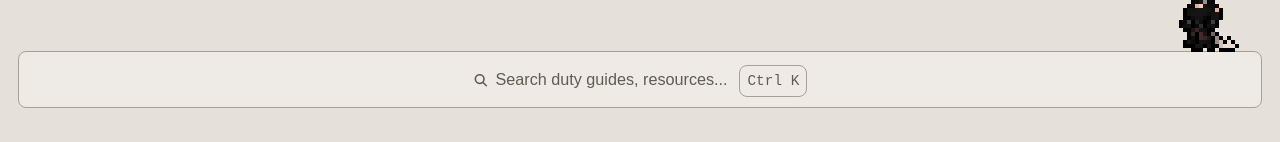
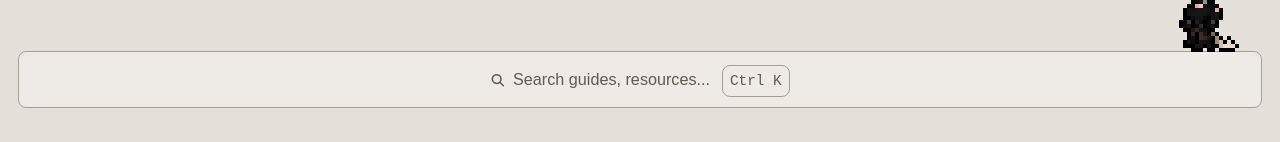
Before and after one commit to Vittv/aetheryte, a React (Vite) app: page / in a window 1280 px wide. Shown: the part 286-428 px from the top of the page. Built offline with nearby package versions, Linux system fonts and the light colour scheme; no server answers; a web font is replaced by a local one.

Commit message:
fix ex data, add aliases, and polish homepage

```diff
--- a/data/duties.json
+++ b/data/duties.json
@@ -1,73 +1,81 @@
 [
   {
-    "slug": "cr1",
+    "slug": "another-sildhin-subterrane",
     "name": "Another Sil'dihn Subterrane",
     "type": "criterion",
     "order": 1
   },
   {
-    "slug": "cr2",
+    "slug": "another-mount-rokkon",
     "name": "Another Mount Rokkon",
     "type": "criterion",
     "order": 2
   },
   {
-    "slug": "cr3",
+    "slug": "another-aloalo-island",
     "name": "Another Aloalo Island",
     "type": "criterion",
     "order": 3
   },
   {
-    "slug": "cr4",
+    "slug": "another-merchants-tale",
     "name": "Another Merchant's Tale",
     "type": "criterion",
     "order": 4
   },
   {
-    "slug": "necron",
+    "slug": "ageless-necropolis",
     "name": "Ageless Necropolis (Extreme)",
+    "aliases": ["necron"],
     "type": "extreme",
     "order": 5
   },
   {
-    "slug": "zoraal-ja",
+    "slug": "everkeep",
     "name": "Everkeep (Extreme)",
+    "aliases": ["zoraal ja"],
     "type": "extreme",
     "order": 2
   },
   {
-    "slug": "doomtrain",
+    "slug": "hell-on-rails",
     "name": "Hell on Rails (Extreme)",
+    "aliases": ["doomtrain", "choochoo", "thomas"],
     "type": "extreme",
     "order": 7
   },
   {
-    "slug": "zelenia",
+    "slug": "recollection",
     "name": "Recollection (Extreme)",
+    "aliases": ["zelenia"],
     "type": "extreme",
     "order": 4
   },
   {
-    "slug": "sphenes",
+    "slug": "sphenes-burden",
     "name": "Sphene's Burden (Extreme)",
+    "aliases": ["sphene"],
     "type": "extreme",
     "order": 3
   },
   {
-    "slug": "enuo",
+    "slug": "the-unmaking",
     "name": "The Unmaking (Extreme)",
+    "aliases": ["enuo"],
     "type": "extreme",
     "order": 8
   },
   {
-    "slug": "guardian-arkveld",
+    "slug": "the-windward-wilds",
     "name": "The Windward Wilds (Extreme)",
+    "aliases": ["guardian-arkveld"],
     "type": "extreme",
     "order": 6
   },
   {
-    "slug": "valigarmanda",
+    "slug": "worqor-lar-dor",
     "name": "Worqor Lar Dor (Extreme)",
+    "aliases": ["valigarmanda"],
     "type": "extreme",
     "order": 1
   },
--- a/data/duty/extreme/dt/worqor-lar-dor.json
+++ b/data/duty/extreme/worqor-lar-dor.json
@@ -17,10 +17,11 @@
       "Four": { "X": 119.0, "Y": 0.0, "Z": 94.0, "ID": 7, "Active": true }
     }
   ],
+  "unlock": "https://ffxiv.consolegameswiki.com/wiki/Worqor_Lar_Dor_(Extreme)",
   "videos": [
     {
       "label": "Hector Hectorson Guide",
-      "url": "https://www.youtube.com/watch?v=8HV2dk3jvNo&pp=ugMICgJlbhABGAHKBRNoZWN0b3IgdmFsaWdhcm1hbmRh"
+      "url": "https://www.youtube.com/embed/8HV2dk3jvNo"
     }
   ]
 }
--- a/src/components/layout/Navbar.tsx
+++ b/src/components/layout/Navbar.tsx
@@ -124,7 +124,7 @@ function Navbar() {
                       {entries.map((d) => (
                         <Command.Item
                           key={d.slug}
-                          value={`${d.name} ${d.slug} ${d.type}`}
+                          value={`${d.name} ${d.slug} ${d.type} ${d.aliases?.join(" ") ?? ""}`}
                           onSelect={() => handleSelect(d.slug)}
                         >
                           {d.name}
--- a/src/pages/HomePage.css
+++ b/src/pages/HomePage.css
@@ -41,6 +41,7 @@
   font-size: 0.9rem;
   font-weight: 400;
   color: var(--text-muted);
+  transition: color 0.2s ease;
 }
 
 .hero-mag-glass {
@@ -50,6 +51,7 @@
 
 .hero-search:hover {
   cursor: pointer;
+  color: var(--accent);
 }
 
 .hero-search kbd {
@@ -78,6 +80,6 @@
 @media (max-width: 768px) {
   .hero-title h1 {
     font-size: 4.4rem;
-    line-height: 1;
+    line-height: 0.4;
   }
 }
--- a/src/pages/HomePage.tsx
+++ b/src/pages/HomePage.tsx
@@ -3,7 +3,7 @@ import { useSearch } from "../context/SearchContext";
 import "./HomePage.css";
 import { faMagnifyingGlass } from "@fortawesome/free-solid-svg-icons";
 import { FontAwesomeIcon } from "@fortawesome/react-fontawesome";
-import vittKiSprite from "../assets/images/vitt-ki-sprite.png";
+import vittKiSprite from "../assets/sprites/vitt-ki-sprite.png";
 import type { NewsItem } from "../types";
 import NewsSection from "./home/NewsSection";
 import ResetTimers from "./home/ResetTimers";
@@ -62,7 +62,7 @@ function HomePage() {
         className="hero-search"
       >
         <FontAwesomeIcon className="hero-mag-glass" icon={faMagnifyingGlass} />
-        <span>Search duty guides, resources... </span>
+        <span>Search guides, resources... </span>
         <kbd>{isMac ? "⌘ K" : "Ctrl K"}</kbd>
         <img
           src={vittKiSprite}
```
Also changed, not shown: data/duty/extreme/ageless-necropolis.json (renamed from data/duty/extreme/dt/ageless-necropolis.json), data/duty/extreme/everkeep.json (renamed from data/duty/extreme/dt/everkeep.json), data/duty/extreme/hell-on-rails.json (renamed from data/duty/extreme/dt/hell-on-rails.json), data/duty/extreme/recollection.json (renamed from data/duty/extreme/dt/recollection.json), data/duty/extreme/sphenes-burden.json (renamed from data/duty/extreme/dt/sphenes-burden.json), data/duty/extreme/the-unmaking.json (renamed from data/duty/extreme/dt/the-unmaking.json), data/duty/extreme/the-windward-wilds.json (renamed from data/duty/extreme/dt/the-windward-wilds.json), src/assets/sprites/vitt-ki-sprite.png (renamed from src/assets/images/vitt-ki-sprite.png).
